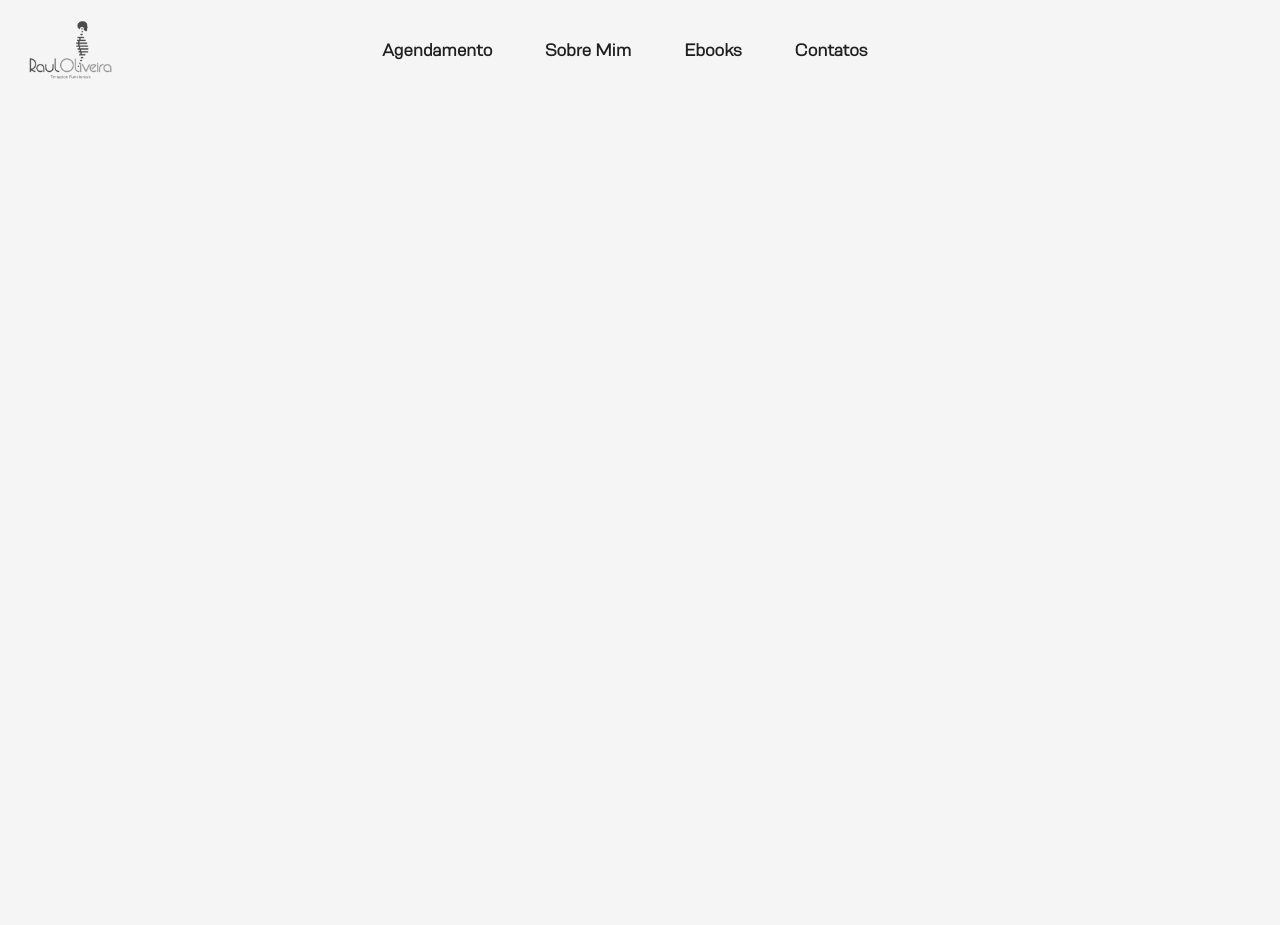
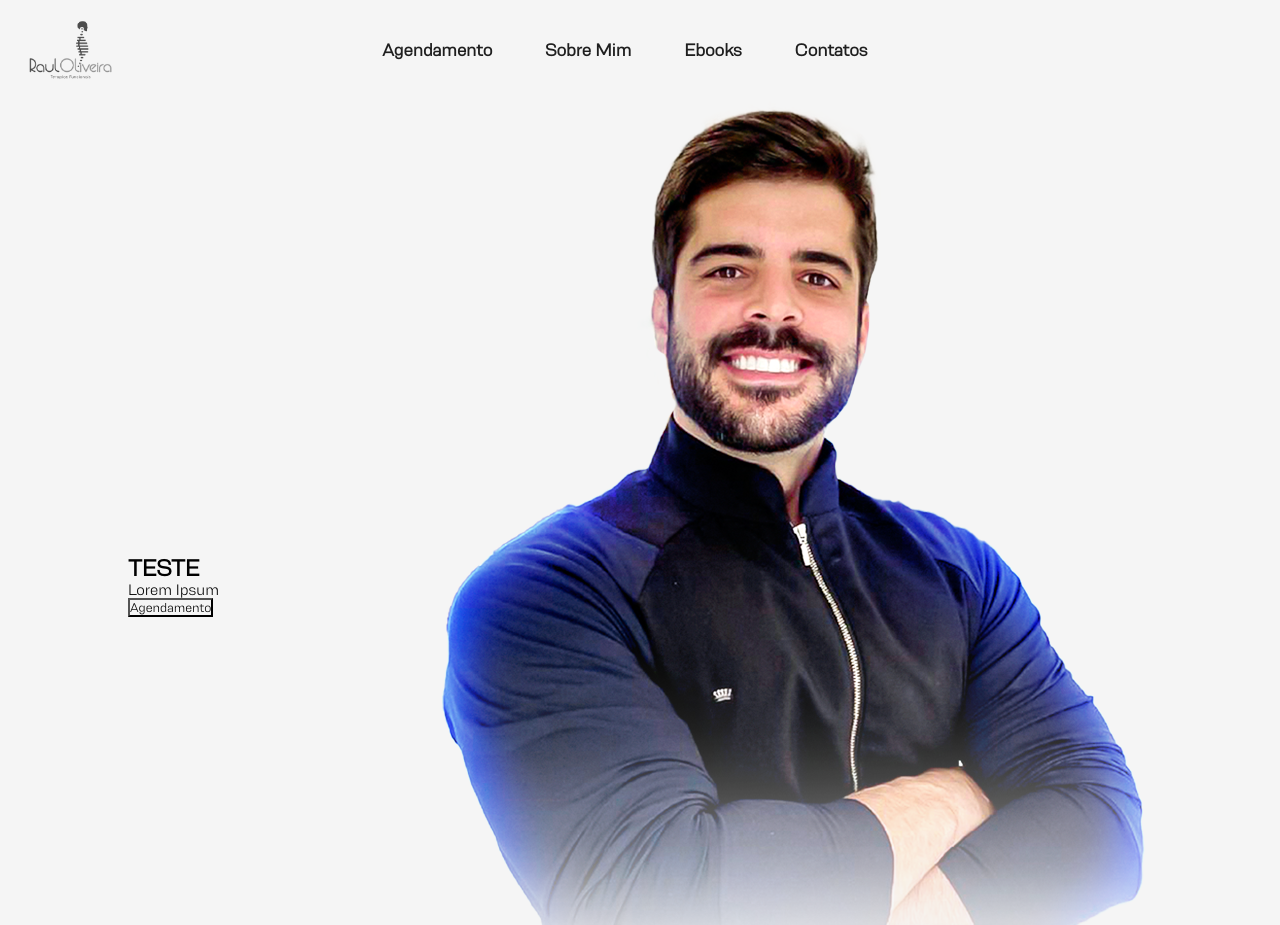
Before and after one commit to crohnaro/RaulFisioWebsite, a plain HTML site: page index.html in a window 1280 px wide. Shown: the top 925 px of the page. Before the commit the page ends 800 px from the top, so only its background shows below. Drawn offline with Linux system fonts and the light colour scheme.

Commit message:
Iniciando estrutura HTML da pagina inicial

```diff
--- a/index.html
+++ b/index.html
@@ -24,7 +24,17 @@
             </nav>
         </header>
 
-        <section>
+        <section class="container-main-section">
+            <div>
+                <h1>TESTE</h1>
+                <p>Lorem Ipsum</p>
+                <button>Agendamento</button>
+            </div>
+
+
+            <div>
+                <img src="imgs/Foto do caba degrade.png" alt="">
+            </div>
 
         </section>
 
--- a/styles.css
+++ b/styles.css
@@ -146,7 +146,7 @@
     }
 
     #nav.active #menu{
-        height: calc(100vh - 130px);
+        height: 100vh;
         visibility: visible;
         overflow-y: auto;
     }
@@ -165,7 +165,10 @@
 
 /*************** MAIN SECTION ********************/
 
-.container{
+.container-main-section{
     width: 80%;
     margin: 0 auto;
+    display: flex;
+    align-items: center;
+    justify-content: space-between;
 }
```
